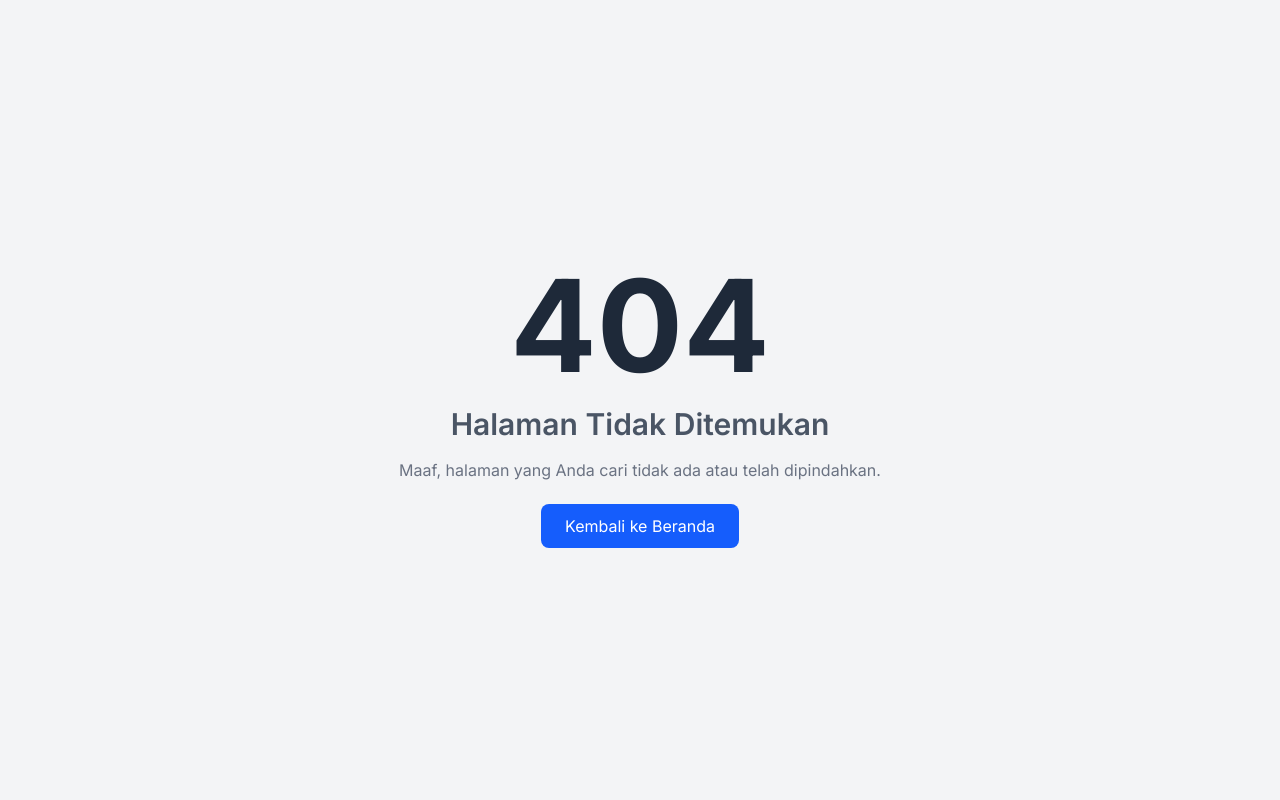
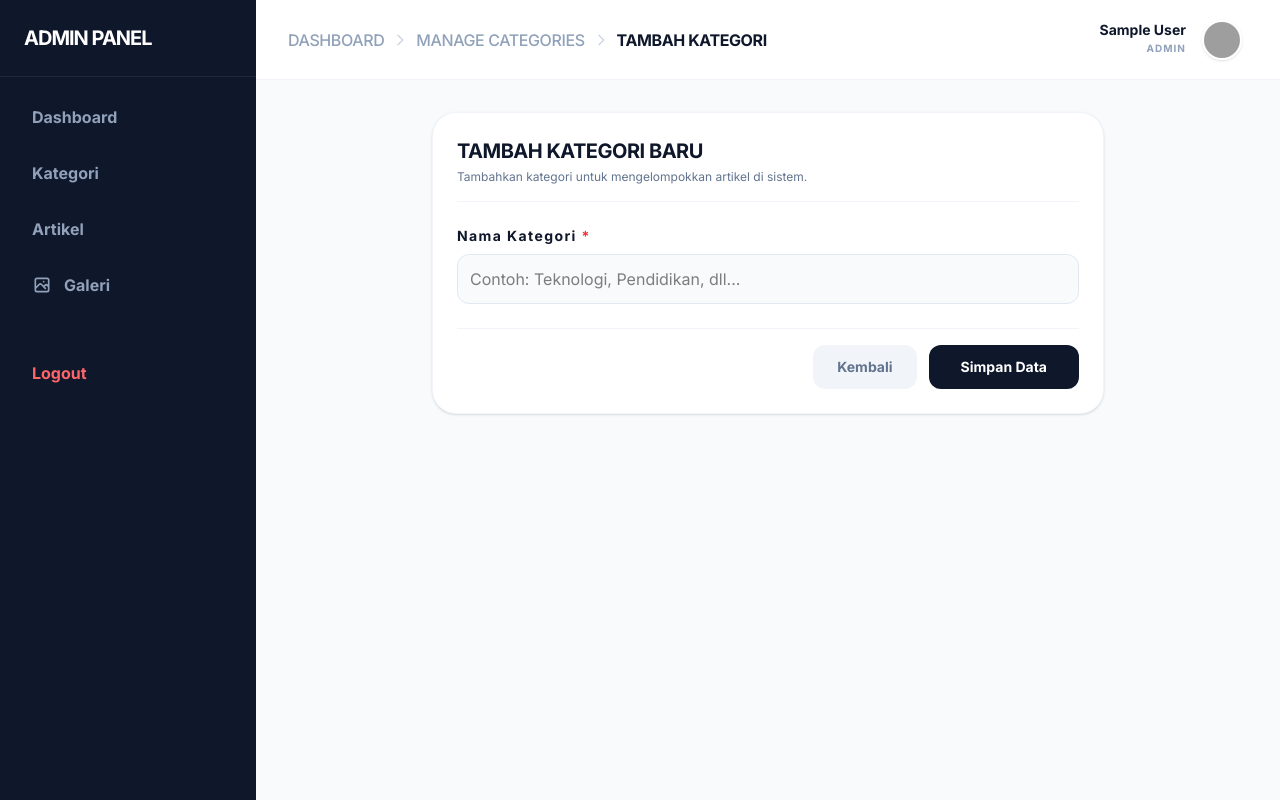
Before and after one commit to Ipul1122/compro, a Vue app in the folder frontend/: page /admin/categories/tambah in a window 1280 px wide. Before the commit this address had no page. Built offline with nearby package versions, Linux system fonts and the light colour scheme; sample sign-in values are in the browser's storage; grey boxes are pictures that could not be loaded.

Commit message:
memisahkan category tambah ke file TambahView, serta articles dapat auto translate ke bahasa inggris

```diff
--- a/frontend/src/router/index.js
+++ b/frontend/src/router/index.js
@@ -79,6 +79,12 @@ const routes = [
     component: CategoryEdit
   },
   {
+    // tambah categories
+    path: '/admin/categories/tambah',
+    name: 'admin-categories-tambah',
+    component: () => import('@/views/admin/category/TambahView.vue'),
+  },
+  {
     // index articles
     path: '/admin/articles',
     name: 'admin.articles.index',
--- a/frontend/src/views/admin/category/IndexView.vue
+++ b/frontend/src/views/admin/category/IndexView.vue
@@ -23,7 +23,7 @@
             <h2 class="font-black text-xl text-slate-900 uppercase tracking-tight">Daftar Kategori</h2>
             <div class="flex gap-3 w-full md:w-auto">
               <input v-model="search" @input="handleSearch" type="text" placeholder="Cari kategori..." class="border border-slate-200 px-4 py-2 rounded-xl text-sm w-full md:w-64 focus:ring-2 focus:ring-slate-900 focus:outline-none text-black">
-              <button @click="openModal()" class="bg-slate-900 text-white px-4 py-2 rounded-xl text-sm font-bold hover:bg-[#ea4435] transition-colors whitespace-nowrap">
+              <button @click="router.push('/admin/categories/tambah')" class="bg-slate-900 text-white px-4 py-2 rounded-xl text-sm font-bold hover:bg-[#ea4435] transition-colors whitespace-nowrap">
                 Tambah Data
               </button>
             </div>
@@ -49,7 +49,7 @@
                   <td class="px-6 py-4 text-center font-bold text-slate-700 text-sm">{{ cat.articles_count }}</td>
                   <td class="px-6 py-4 text-right">
                     <router-link :to="`/admin/categories/edit/${cat.id}`" class="text-slate-400 hover:text-yellow-500 mr-4 transition-colors text-sm font-bold">Edit</router-link>
-                   <button @click="confirmDelete(cat.id)" class="text-red-400 hover:text-red-600 transition-colors text-sm font-bold cursor-pointer">Hapus</button>
+                    <button @click="confirmDelete(cat.id)" class="text-red-400 hover:text-red-600 transition-colors text-sm font-bold cursor-pointer">Hapus</button>
                   </td>
                 </tr>
                 <tr v-if="!store.loading && store.categories.length === 0">
@@ -89,8 +89,10 @@
             <input v-model="form.name" type="text" placeholder="Masukkan nama..." class="border border-slate-200 w-full p-3 rounded-xl focus:ring-2 focus:ring-slate-900 focus:outline-none text-black" required>
           </div>
           <div class="flex justify-end gap-3">
-            <button type="button" @click="isModalOpen = false" class="px-4 py-2 text-sm font-bold text-slate-500 hover:text-slate-800 cursor-pointer">Batal</button>
-            <button type="submit" class="bg-slate-900 text-white px-6 py-2 rounded-xl text-sm font-bold hover:bg-[#ea4435] transition-colors cursor-pointer">Simpan</button>
+            <button type="button" @click="closeModal" class="px-4 py-2 text-sm font-bold text-slate-500 hover:text-slate-800 cursor-pointer">Batal</button>
+            <button type="submit" class="bg-slate-900 text-white px-6 py-2 rounded-xl text-sm font-bold hover:bg-[#ea4435] transition-colors cursor-pointer" :disabled="isSubmitting">
+              {{ isSubmitting ? 'Menyimpan...' : 'Simpan' }}
+            </button>
           </div>
         </form>
       </div>
@@ -120,7 +122,7 @@
 import { ref, onMounted } from 'vue';
 import { useRouter, useRoute } from 'vue-router';
 import Sidebar from '@/components/admin/Sidebar.vue';
-import Navbar from '@/components/admin/Navbar.vue'; // IMPORT COMPONENT NAVBAR
+import Navbar from '@/components/admin/Navbar.vue';
 import { useCategoryStore } from '@/stores/category';
 
 const router = useRouter();
@@ -141,6 +143,7 @@ const breadcrumbsData = ref([
 // Category State
 const search = ref('');
 const isModalOpen = ref(false);
+const isSubmitting = ref(false);
 const form = ref({ name: '' });
 
 onMounted(() => {
@@ -151,27 +154,23 @@ onMounted(() => {
     router.push('/view/login');
   }
 
-  // 1. BACA URL SAAT HALAMAN PERTAMA KALI DIBUKA / DI-REFRESH
+  // BACA URL SAAT HALAMAN PERTAMA KALI DIBUKA / DI-REFRESH
   if (route.query.search) {
     search.value = route.query.search;
   }
   const page = route.query.page || 1;
 
-  // Fetch dengan parameter dari URL
   store.fetchCategories(page, search.value);
 });
 
-// 2. FUNGSI UNTUK MENSINKRONKAN URL BROWSER & MENGAMBIL DATA
+// FUNGSI UNTUK MENSINKRONKAN URL BROWSER & MENGAMBIL DATA
 const fetchData = (page = 1) => {
-  // Update URL Browser
   router.replace({
     query: {
-      page: page > 1 ? page : undefined, // Sembunyikan ?page=1 agar URL lebih bersih
-      search: search.value ? search.value : undefined // Sembunyikan ?search= jika kosong
+      page: page > 1 ? page : undefined,
+      search: search.value ? search.value : undefined
     }
   });
-
-  // Panggil API Backend
   store.fetchCategories(page, search.value);
 };
 
@@ -198,28 +197,56 @@ const handleSearch = () => {
 };
 
 const openModal = () => {
-  form.value.name = '';
+  form.value = { name: '' }; // Reset bersih menggunakan object baru
   isModalOpen.value = true;
 };
 
+const closeModal = () => {
+  form.value = { name: '' };
+  isModalOpen.value = false;
+};
+
 const submitForm = async () => {
-  if (!form.value.name.trim()) {
+  if (!form.value.name || !form.value.name.trim()) {
     alert("Nama kategori tidak boleh kosong!");
     return;
   }
 
+  isSubmitting.value = true;
+
   try {
-    const response = await store.storeCategory(form.value);
-    if (response.status === 201 || response.data.status === 'success') {
-      isModalOpen.value = false;
-      form.value.name = '';
-      // Data sudah di-refresh oleh store.storeCategory()
+    // FIX: Destructure / Parsing menjadi Plain Object agar aman dari interference Vue-i18n / Proxy Axios
+    const payload = {
+      name: form.value.name.trim()
+    };
+
+    const response = await store.storeCategory(payload);
+
+    // Safety check bila format respons array vs object
+    if (response && (response.status === 201 || response.data?.status === 'success')) {
+      closeModal(); // Menutup & mereset form
+    } else {
+      throw new Error("Respons tidak dikenali dari server.");
     }
   } catch (err) {
-    const errorMessage = err.response?.data?.message ||
-                        Object.values(err.response?.data?.errors || {}).flat().join(', ') ||
-                        "Terjadi kesalahan saat menyimpan!";
+    console.error("Gagal menyimpan kategori:", err); // Tambahan untuk debug console
+
+    let errorMessage = "Terjadi kesalahan saat menyimpan!";
+
+    if (err.response && err.response.data) {
+      if (err.response.data.errors) {
+        // Gabungkan seluruh pesan validasi Laravel
+        errorMessage = Object.values(err.response.data.errors).flat().join('\n');
+      } else if (err.response.data.message) {
+        errorMessage = err.response.data.message;
+      }
+    } else if (err.message) {
+      errorMessage = err.message; // Jika murni logic frontend / network
+    }
+
     alert(errorMessage);
+  } finally {
+    isSubmitting.value = false;
   }
 };
 
@@ -236,7 +263,7 @@ const executeDelete = async () => {
 
   try {
     await store.destroyCategory(deleteId.value);
-    fetchData(store.pagination.current_page); // Refresh data
+    fetchData(store.pagination?.current_page || 1);
   } catch (err) {
     alert("Gagal menghapus kategori!");
   } finally {
--- /dev/null
+++ b/frontend/src/views/admin/category/TambahView.vue
@@ -0,0 +1,169 @@
+<template>
+  <div class="flex min-h-screen bg-slate-50 relative overflow-x-hidden">
+    <div v-if="isSidebarOpen" @click="isSidebarOpen = false" class="fixed inset-0 bg-slate-900/50 z-[60] lg:hidden backdrop-blur-sm cursor-pointer"></div>
+
+    <Sidebar
+      v-model:is-open="isSidebarOpen"
+      v-model:current-view="currentView"
+      @update:currentView="handleNavigation"
+      @logout="handleLogout"
+    />
+
+    <div class="flex-1 flex flex-col min-w-0">
+      <Navbar
+        :user="user"
+        :breadcrumbs="breadcrumbsData"
+        @toggle-sidebar="isSidebarOpen = !isSidebarOpen"
+        @logout="handleLogout"
+      />
+
+      <main class="p-4 md:p-8">
+        <div class="bg-white rounded-3xl border border-slate-100 shadow-sm overflow-hidden p-6 max-w-2xl mx-auto">
+          <div class="mb-6 border-b border-slate-100 pb-4">
+            <h2 class="font-black text-xl text-slate-900 uppercase tracking-tight">Tambah Kategori Baru</h2>
+            <p class="text-xs text-slate-500 mt-1">Tambahkan kategori untuk mengelompokkan artikel di sistem.</p>
+          </div>
+
+          <form @submit.prevent="submitForm" class="space-y-6">
+            <div>
+              <label class="block text-sm font-bold text-slate-900 tracking-widest mb-2">Nama Kategori <span class="text-red-500">*</span></label>
+              <input
+                v-model="form.name"
+                type="text"
+                placeholder="Contoh: Teknologi, Pendidikan, dll..."
+                class="border border-slate-200 w-full p-3 rounded-xl focus:ring-2 focus:ring-slate-900 focus:outline-none text-black bg-slate-50 focus:bg-white transition-colors"
+                required
+              >
+            </div>
+
+            <div class="flex justify-end gap-3 pt-4 border-t border-slate-100">
+              <button
+                type="button"
+                @click="router.push('/admin/categories')"
+                class="px-6 py-3 text-sm font-bold text-slate-500 hover:text-slate-800 bg-slate-100 hover:bg-slate-200 rounded-xl transition-colors cursor-pointer"
+              >
+                Kembali
+              </button>
+              <button
+                type="submit"
+                class="bg-slate-900 text-white px-8 py-3 rounded-xl text-sm font-bold hover:bg-[#ea4435] transition-colors cursor-pointer flex items-center justify-center min-w-[140px]"
+                :disabled="isSubmitting"
+              >
+                <span v-if="isSubmitting" class="animate-pulse">Menyimpan...</span>
+                <span v-else>Simpan Data</span>
+              </button>
+            </div>
+          </form>
+        </div>
+      </main>
+    </div>
+  </div>
+</template>
+
+<script setup>
+import { ref, onMounted } from 'vue';
+import { useRouter } from 'vue-router';
+import Sidebar from '@/components/admin/Sidebar.vue';
+import Navbar from '@/components/admin/Navbar.vue';
+import { useCategoryStore } from '@/stores/category';
+
+const router = useRouter();
+const store = useCategoryStore();
+
+// Layout State
+const isSidebarOpen = ref(false);
+const user = ref({ name: 'Admin', email: '' });
+const currentView = ref('categories');
+
+// Breadcrumbs Setup
+const breadcrumbsData = ref([
+    { label: 'Dashboard', link: '/admin/dashboard' },
+    { label: 'Manage Categories', link: '/admin/categories' },
+    { label: 'Tambah Kategori', link: null }
+]);
+
+// Form State
+const isSubmitting = ref(false);
+const form = ref({
+  name: ''
+});
+
+onMounted(() => {
+  const savedUser = localStorage.getItem('user');
+  const token = localStorage.getItem('token');
+
+  // Guard untuk nge-cek token sebelum bisa ngakses form
+  if (!savedUser || !token) {
+    alert("Sesi kamu tidak valid atau sudah habis. Silakan relogin.");
+    handleLogout();
+    return;
+  }
+
+  user.value = JSON.parse(savedUser);
+});
+
+// Navigation Helpers
+const handleNavigation = (view) => {
+  if (view === 'dashboard') router.push('/admin/dashboard');
+  else if (view === 'categories') router.push('/admin/categories');
+  else if (view === 'articles') router.push('/admin/articles');
+};
+
+const handleLogout = () => {
+  localStorage.removeItem('user');
+  localStorage.removeItem('token');
+  router.push('/view/login');
+};
+
+// Form Submission
+const submitForm = async () => {
+  if (!form.value.name || !form.value.name.trim()) {
+    alert("Nama kategori tidak boleh kosong!");
+    return;
+  }
+
+  isSubmitting.value = true;
+
+  try {
+    // Memisah payload jadi plain object untuk menghindari bentrok i18n
+    const payload = {
+      name: form.value.name.trim()
+    };
+
+    await store.storeCategory(payload);
+
+    // Redirect balik ke tabel setelah sukses
+    router.push('/admin/categories');
+
+  } catch (err) {
+    console.error("Gagal nyimpen kategori:", err);
+
+    let errorMessage = "Terjadi kesalahan sistem saat menyimpan!";
+
+    if (err.response && err.response.data) {
+      // Menangkap Unauthenticated secara spesifik
+      if (err.response.status === 401 || err.response.data.message === 'Unauthenticated.') {
+         alert("Sesi login kamu sudah habis (Unauthenticated). Silakan login ulang ya.");
+         handleLogout();
+         return;
+      }
+
+      if (err.response.data.errors) {
+        errorMessage = Object.values(err.response.data.errors).flat().join('\n');
+      } else if (err.response.data.message) {
+        errorMessage = err.response.data.message;
+      }
+    } else if (err.message) {
+      errorMessage = err.message;
+    }
+
+    alert(errorMessage);
+  } finally {
+    isSubmitting.value = false;
+  }
+};
+</script>
+
+<style scoped>
+button, a, .cursor-pointer { cursor: pointer !important; }
+</style>
```
